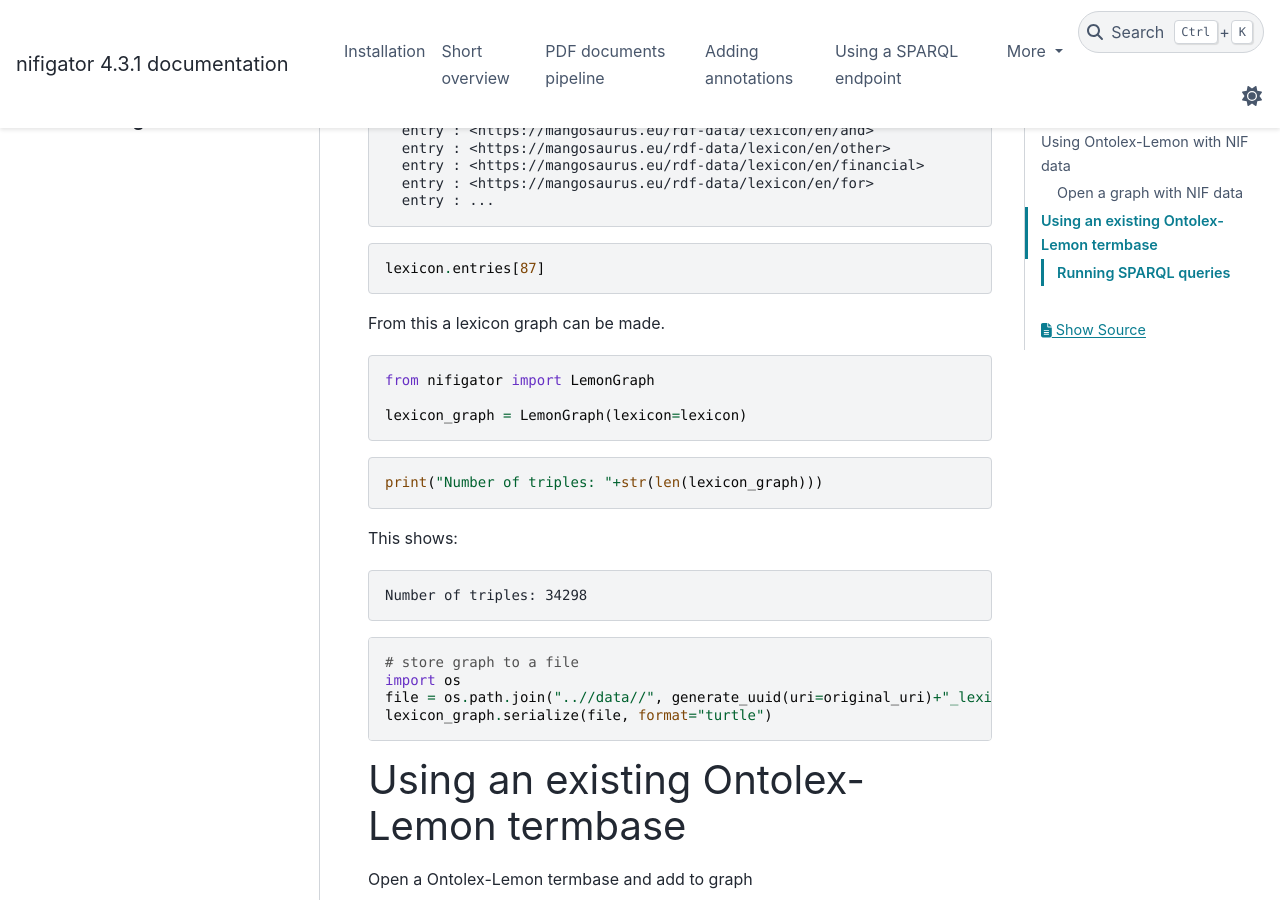
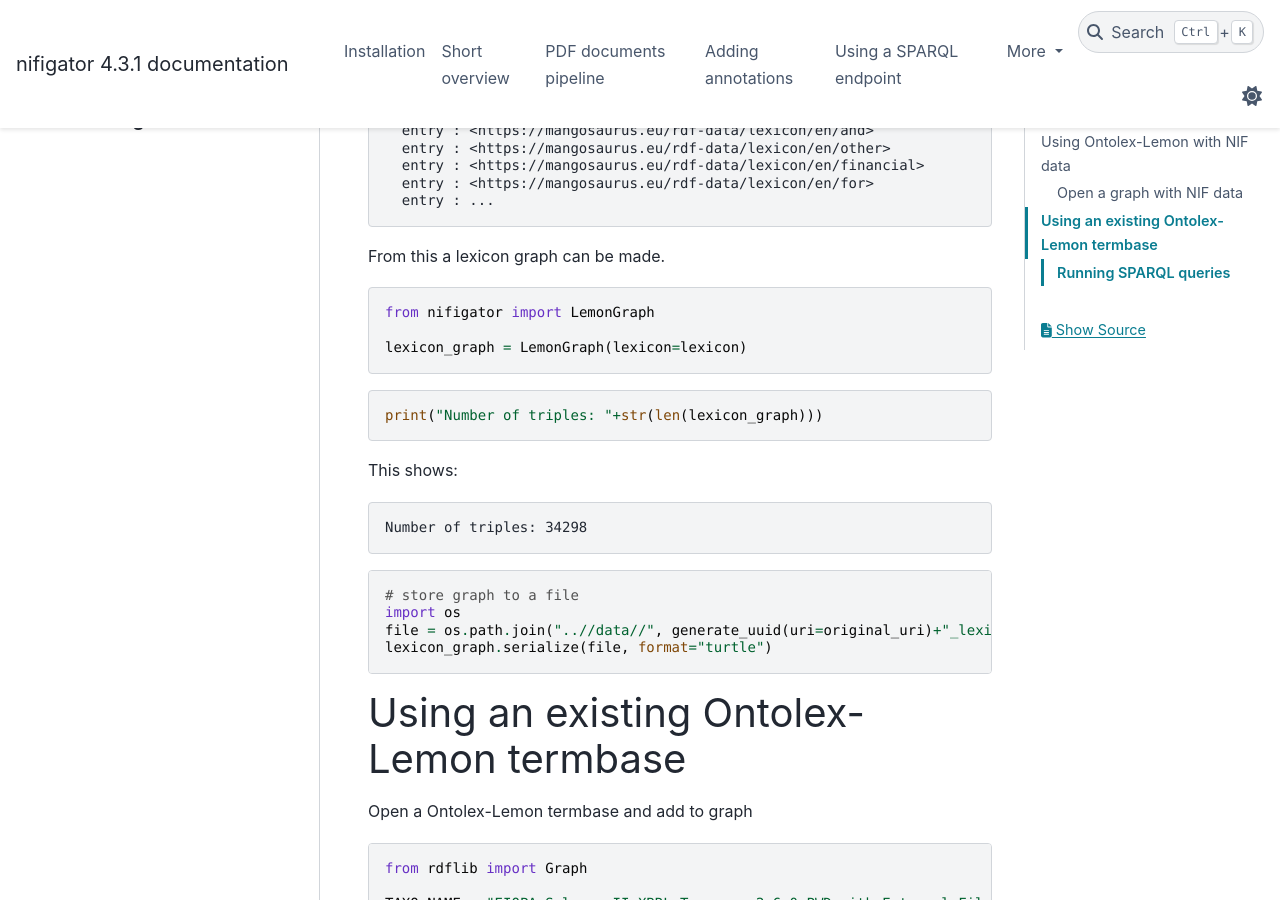
Before and after one commit to DeNederlandscheBank/nifigator, a Sphinx documentation site: the page built from docs/05_using_a_lemon_termbase.md, in a window 1280 px wide and 900 px high, scrolled down 1008 px. Built offline with Sphinx 7.4.7 and the PyData theme 0.15.4, drawn with Linux system fonts in a browser that asks for light colours.

Commit message:
update doc_05

````diff
--- a/docs/05_using_a_lemon_termbase.md
+++ b/docs/05_using_a_lemon_termbase.md
@@ -64,9 +64,6 @@ lexicon
   entry : ...
 ```
 
-```python
-lexicon.entries[87]
-```
 
 From this a lexicon graph can be made.
 
````
